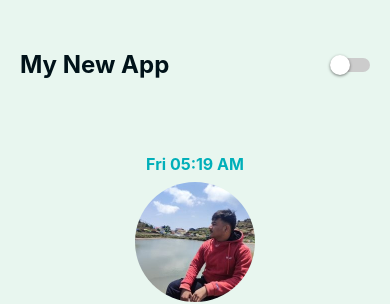
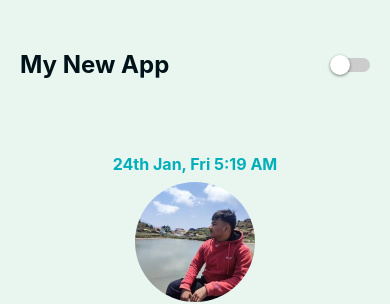
Before and after one commit to aarya-ghimire/LearningNative, a React Native app: screen / in a window 390 px wide. Shown: the top 304 px of the page. Built offline with nearby package versions, Linux system fonts and the light colour scheme.

Commit message:
added date also

```diff
--- a/App.js
+++ b/App.js
@@ -24,11 +24,24 @@ export default function App() {
   useEffect(() => {
     const updateDateTime = () => {
       const now = new Date();
-      const options = { weekday: "short", hour: "2-digit", minute: "2-digit" };
-      setCurrentDateTime(now.toLocaleDateString(undefined, options));
+      const day = now.toLocaleDateString(undefined, { weekday: "short" });
+      const month = now.toLocaleString("default", { month: "short" });
+      const date = now.getDate();
+      const hours = now.getHours();
+      const minutes = now.getMinutes().toString().padStart(2, "0");
+      const ampm = hours >= 12 ? "PM" : "AM";
+      const formattedHours = hours % 12 || 12;
+
+      const suffix = ["th", "st", "nd", "rd"][
+        date % 10 > 3 || [11, 12, 13].includes(date % 100) ? 0 : date % 10
+      ];
+
+      setCurrentDateTime(
+        `${date}${suffix} ${month}, ${day} ${formattedHours}:${minutes} ${ampm}`
+      );
     };
     updateDateTime();
-    const interval = setInterval(updateDateTime, 60000);
+    const interval = setInterval(updateDateTime, 1000);
     return () => clearInterval(interval);
   }, []);
 
```
